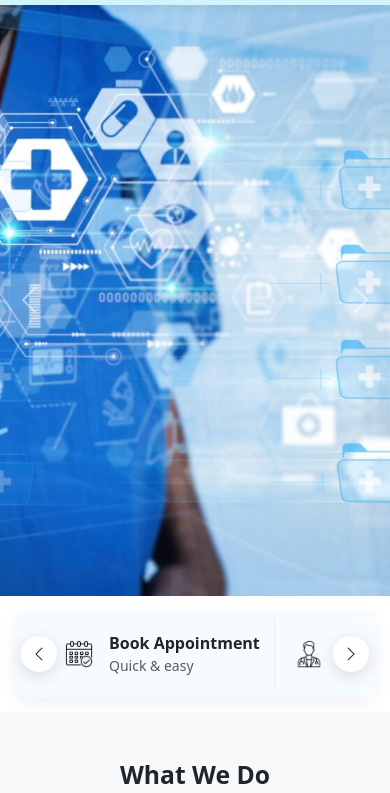
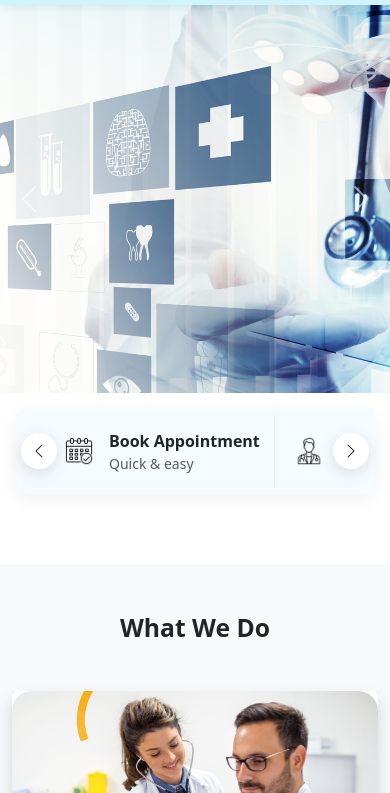
Before and after one commit to rutzz07/asthahospital, a plain HTML site: page index.html in a window 390 px wide. Shown: the part 51-844 px from the top of the page. Drawn offline with nearby package versions, Linux system fonts and the light colour scheme.

```diff
--- a/index.html
+++ b/index.html
@@ -4,7 +4,7 @@
 <head>
   <meta charset="utf-8" />
   <meta name="viewport" content="width=device-width, initial-scale=1" />
-  <title>Astha.official</title>
+  <title>Astha</title>
 
   <!-- Bootstrap CSS -->
   <link href="https://cdn.jsdelivr.net/npm/bootstrap@5.3.3/dist/css/bootstrap.min.css" rel="stylesheet">
@@ -40,7 +40,8 @@
     }
 
     .hero-carousel {
-      padding-bottom: 0;
+      /* default padding so feature bar has space in desktop */
+      padding-bottom: 80px;
       position: relative;
     }
 
@@ -63,6 +64,7 @@
     .feature-bar .d-flex.w-100 {
       display: flex;
       flex-wrap: nowrap;
+      justify-content: space-around;
     }
 
     .feature-link {
@@ -74,6 +76,8 @@
       transition: transform .18s ease, box-shadow .18s ease, background .18s ease;
       min-height: 64px;
       box-sizing: border-box;
+      flex: 1;
+      justify-content: center;
     }
 
     .feature-link+.feature-link {
@@ -108,7 +112,7 @@
     /* ---------- 720px wrap ---------- */
     @media (max-width:720px) {
       .hero-carousel {
-        padding-bottom: 0;
+        padding-bottom: 64px; /* leave a small area for UX overlap if needed */
       }
 
       .feature-bar {
@@ -151,12 +155,18 @@
         width: 28px;
         height: 28px;
       }
+      /* reduce carousel height on tablet/mobile */
+      .hero-carousel .carousel-item {
+        height: 55vh;
+        min-height: 220px;
+      }
     }
 
     /* ---------- 480px horizontal scroll ---------- */
     @media (max-width:480px) {
       .hero-carousel {
         margin-bottom: 0;
+        padding-bottom: 56px; /* reduce space for mobile */
       }
 
       .feature-bar {
@@ -181,6 +191,11 @@
         gap: 6px;
         padding: 6px;
         scroll-snap-type: x mandatory;
+      }
+      /* reduce carousel height on narrow phones */
+      .hero-carousel .carousel-item {
+        height: 46vh;
+        min-height: 160px;
       }
 
       .feature-link {
@@ -496,9 +511,9 @@
   <section class="hero-carousel">
     <div id="heroCarousel" class="carousel slide" data-bs-ride="carousel">
       <div class="carousel-inner">
-        <div class="carousel-item active"><img src="2d.jpg" class="d-block w-100"></div>
+        <div class="carousel-item active"><img src="1d.jpg" class="d-block w-100"></div>
+        <div class="carousel-item"><img src="2d.jpg" class="d-block w-100"></div>
         <div class="carousel-item"><img src="3d.jpg" class="d-block w-100"></div>
-        <div class="carousel-item"><img src="1d.jpg" class="d-block w-100"></div>
       </div>
 
       <button class="carousel-control-prev" type="button" data-bs-target="#heroCarousel" data-bs-slide="prev">
```
